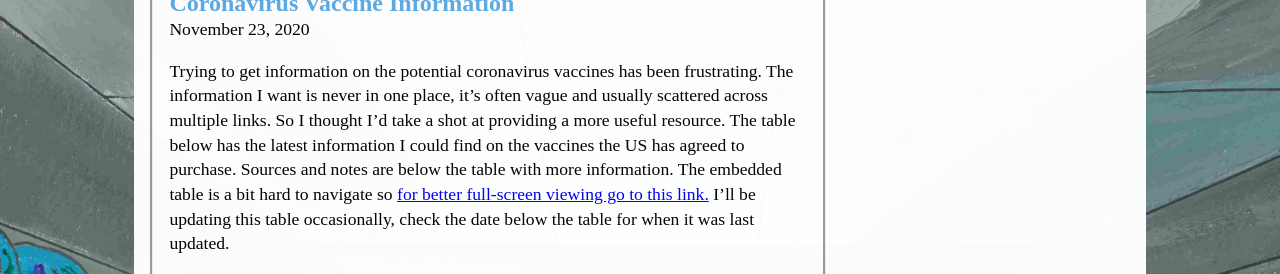
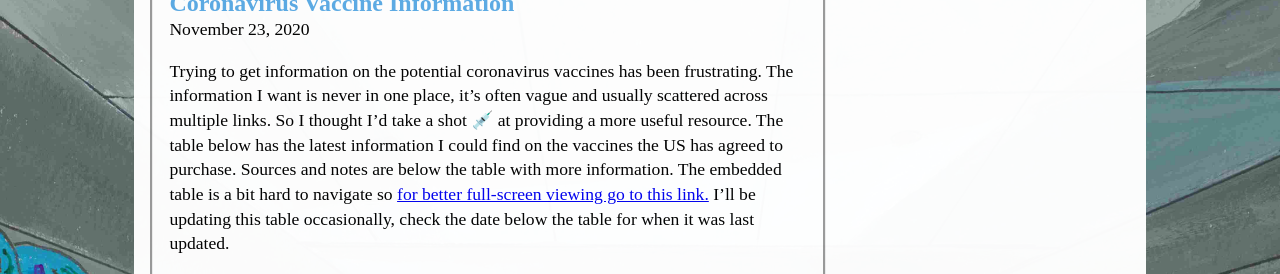
Before and after one commit to ryooan/ryooan.github.io, a Jekyll site: the page built from my_collections/_posts/2020-11-23-Coronavirus Vaccine Information.md, in a window 1280 px wide, cut to the strip 247-521 px from the top of the page. Built offline with Jekyll 4.4.1, drawn with Linux system fonts in a browser that asks for light colours.

```diff
--- a/my_collections/_posts/2020-11-23-Coronavirus Vaccine Information.md
+++ b/my_collections/_posts/2020-11-23-Coronavirus Vaccine Information.md
@@ -4,7 +4,7 @@ author: Ryan
 title: Coronavirus Vaccine Information
 tags: [science]
 ---
-Trying to get information on the potential coronavirus vaccines has been frustrating. The information I want is never in one place, it's often vague and usually scattered across multiple links. So I thought I'd take a shot at providing a more useful resource. The table below has the latest information I could find on the vaccines the US has agreed to purchase. Sources and notes are below the table with more information. The embedded table is a bit hard to navigate so [for better full-screen viewing go to this link.](https://docs.google.com/spreadsheets/d/e/2PACX-1vRv1dkfnXoJ0qQ_EVlLBaMnoezi5kvH9NdqaHC1o7c7T48t92xmvNjlvOATnISwUzrEHagOGHUQyU4C/pubhtml?gid=0&single=true) I'll be updating this table occasionally, check the date below the table for when it was last updated.
+Trying to get information on the potential coronavirus vaccines has been frustrating. The information I want is never in one place, it's often vague and usually scattered across multiple links. So I thought I'd take a shot 💉 at providing a more useful resource. The table below has the latest information I could find on the vaccines the US has agreed to purchase. Sources and notes are below the table with more information. The embedded table is a bit hard to navigate so [for better full-screen viewing go to this link.](https://docs.google.com/spreadsheets/d/e/2PACX-1vRv1dkfnXoJ0qQ_EVlLBaMnoezi5kvH9NdqaHC1o7c7T48t92xmvNjlvOATnISwUzrEHagOGHUQyU4C/pubhtml?gid=0&single=true) I'll be updating this table occasionally, check the date below the table for when it was last updated.
 
 <div class="embedvideodiv">
 <iframe class="embediframe" src="https://docs.google.com/spreadsheets/d/e/2PACX-1vRv1dkfnXoJ0qQ_EVlLBaMnoezi5kvH9NdqaHC1o7c7T48t92xmvNjlvOATnISwUzrEHagOGHUQyU4C/pubhtml?gid=0&amp;single=true&amp;widget=false&amp;headers=false&amp;chrome=false" frameborder="0"></iframe>
```
